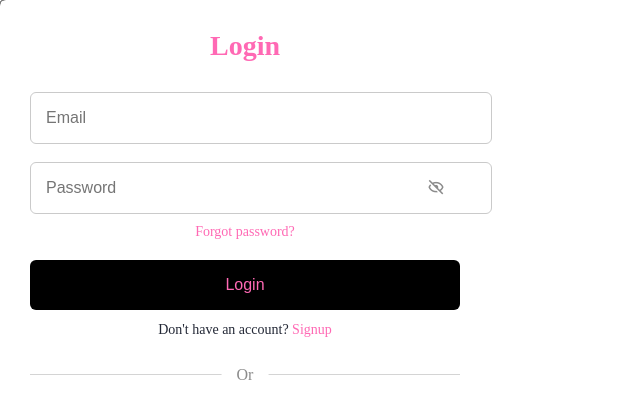
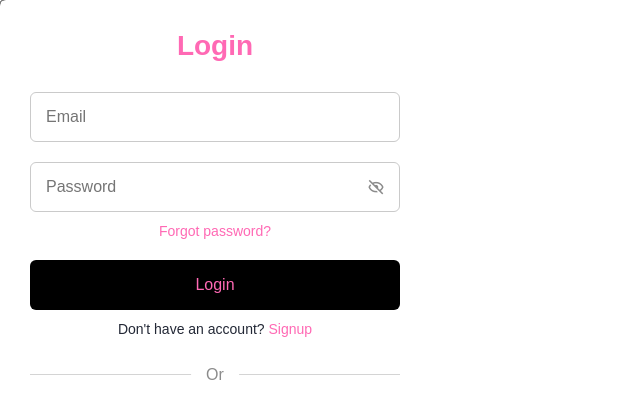
Before and after one commit to christiecamp/night-in-lineup, a plain HTML site: page index.html in a window 1280 px wide. Shown: the top 408 px of the page, without its empty margins (0-640 px from the left). Drawn offline with nearby package versions, Linux system fonts and the light colour scheme.

Commit message:
Revert "Feature/login css"

```diff
--- a/assets/css/style.css
+++ b/assets/css/style.css
@@ -1,30 +1,3 @@
-<<<<<<< HEAD
-:root {
-    --primary: grey;
-
-  }
-
-* {
-
-  }
-
-  body {
-    background-color: var(--primary);
-    margin: 0;
-    padding: 0;
-
-  }
-
-  h1,
-  h2,
-  h3,
-  h4,
-  h5,
-  h6 {
-    margin: 0;
-    color: black;
-  }
-=======
 
 /* Google Fonts - Poppins */
 
@@ -209,5 +182,3 @@ a.google span{
     }
 
 }
-
->>>>>>> 82c72b44953512a877bbbe890d50547671221d49
```
Also changed, not shown: assets/images/background.png (deleted).
